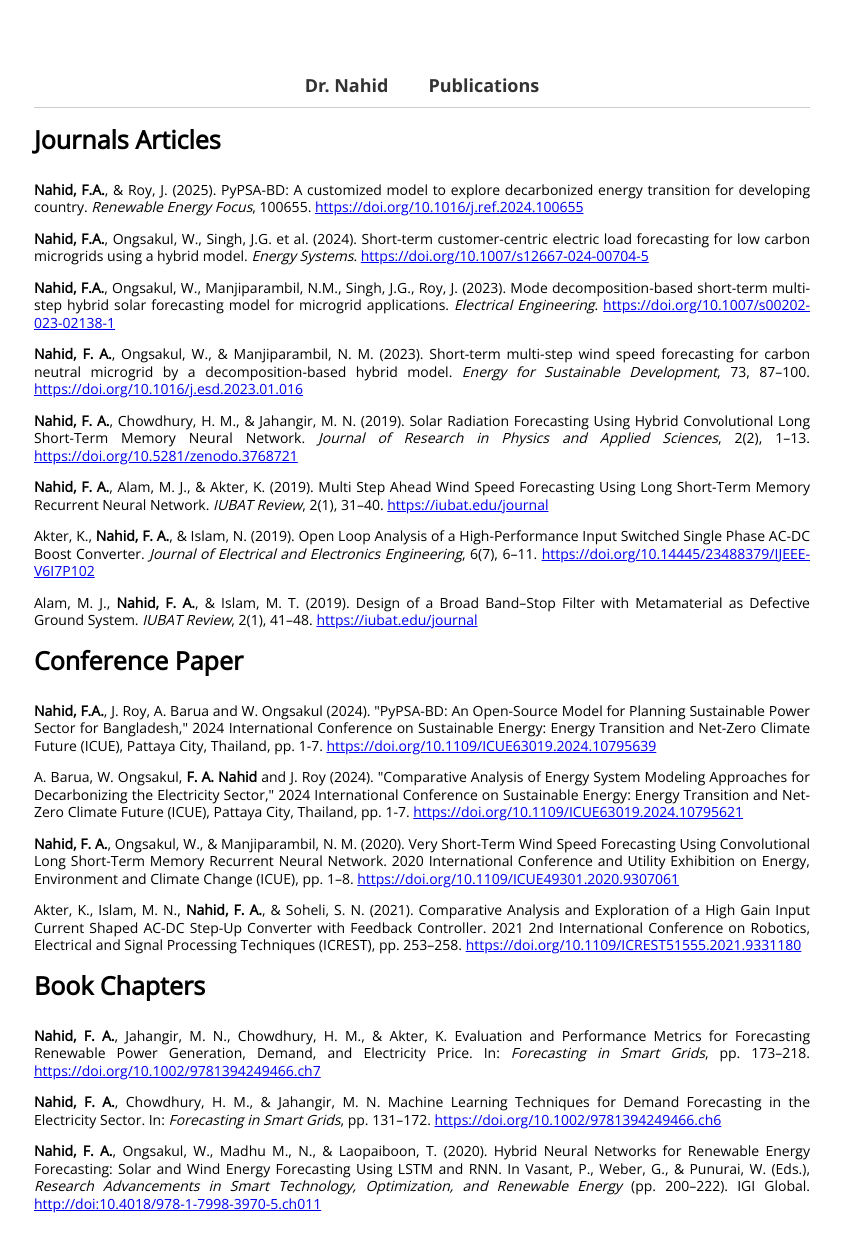
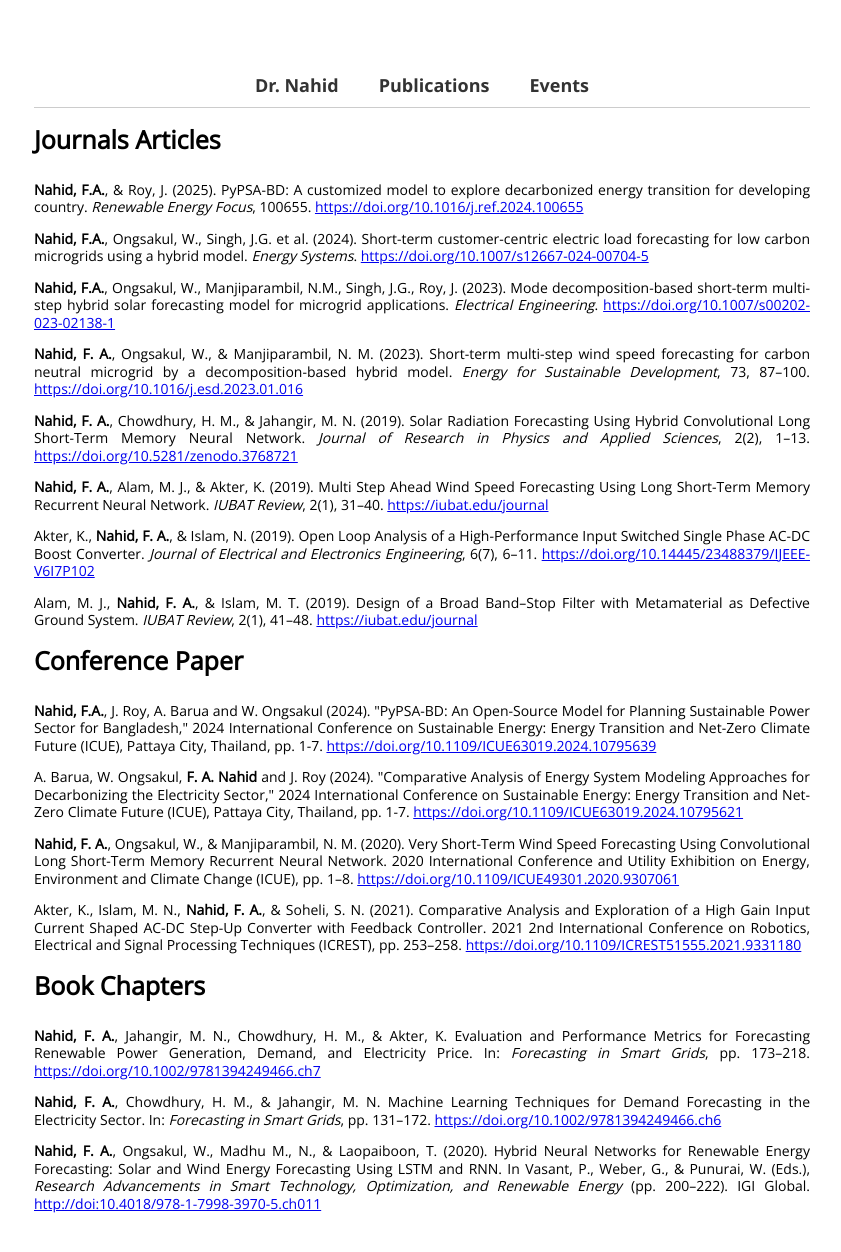
Before and after one commit to FiruzAhamed/firuzahamed.github.io, a Jekyll site: the page built from publications.md, in a window 1280 px wide and 1362 px high. Shown: the top 1252 px of the window, without its empty margins (218-1059 px from the left). Built offline with Jekyll 4.4.1, drawn with Linux system fonts in a browser that asks for light colours.

Commit message:
Update publications.md
Signed-off-by: Firuz Ahamed Nahid <122635742+FiruzAhamed@users.noreply.github.com>

```diff
--- a/publications.md
+++ b/publications.md
@@ -11,6 +11,7 @@ bodyClass: publications
   <ul>
     <li><a href="/">Dr. Nahid</a></li>
     <li><a href="/publications/">Publications</a></li>
+    <li><a href="/events/">Events</a></li>
   </ul>
 </nav>
 
```
